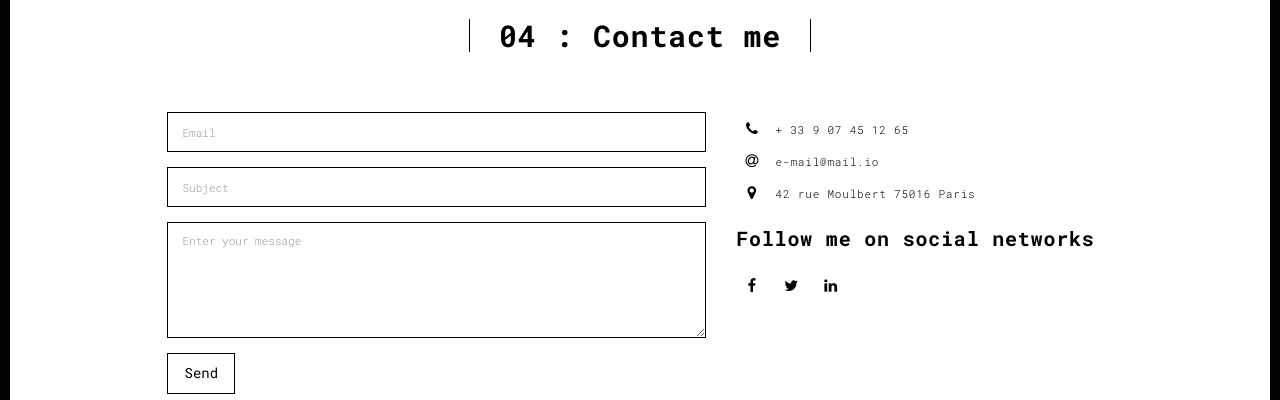
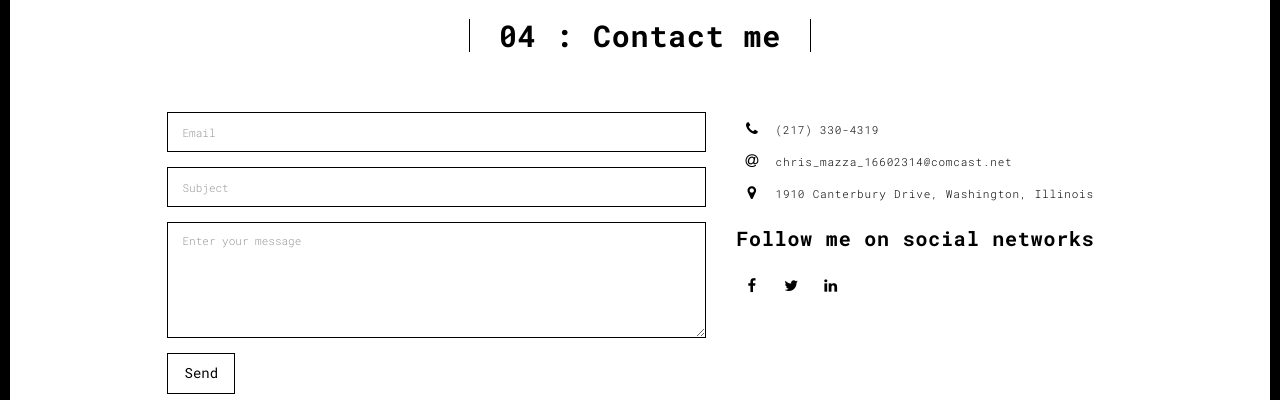
Before and after one commit to chris-mastic/portfo, a Flask app: page /contact.html in a window 1280 px wide. Shown: the part 90-490 px from the top of the page. Run offline with Flask 2, Linux system fonts and the light colour scheme; some libraries are stand-ins or nearby versions.

Commit message:
Add my contact info

```diff
--- a/templates/contact.html
+++ b/templates/contact.html
@@ -79,19 +79,19 @@
                           <span class="fa-icon">
                             <i class="fa fa-phone" aria-hidden="true"></i>
                           </span>
-                          + 33 9 07 45 12 65
+                          (217) 330-4319
                         </li>
                         <li>
                           <span class="fa-icon">
                             <i class="fa fa-at" aria-hidden="true"></i>
                           </span>
-                          e-mail@mail.io
+                          chris_mazza_16602314@comcast.net
                         </li>
                         <li>
                           <span class="fa-icon">
                             <i class="fa fa fa-map-marker" aria-hidden="true"></i>
                           </span>
-                          42 rue Moulbert 75016 Paris
+                          1910 Canterbury Drive, Washington, Illinois
                         </li>
                       </ul>
                       <h3>Follow me on social networks</h3>
```
